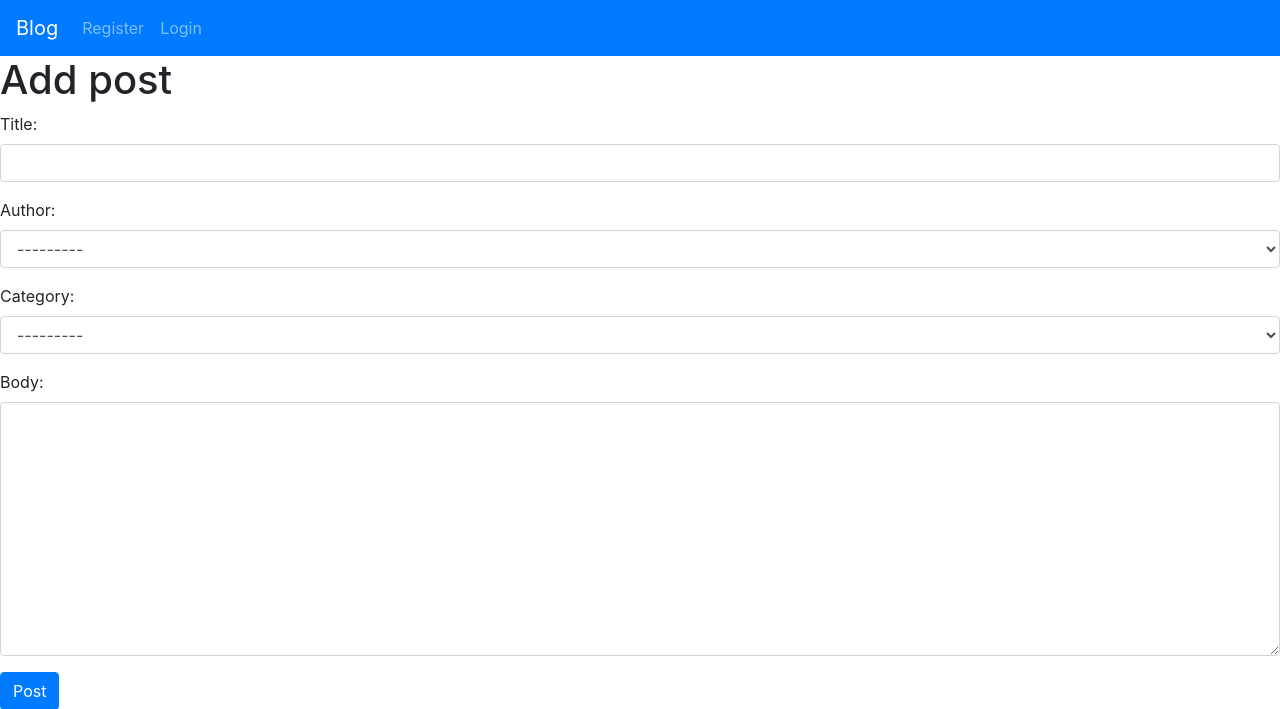
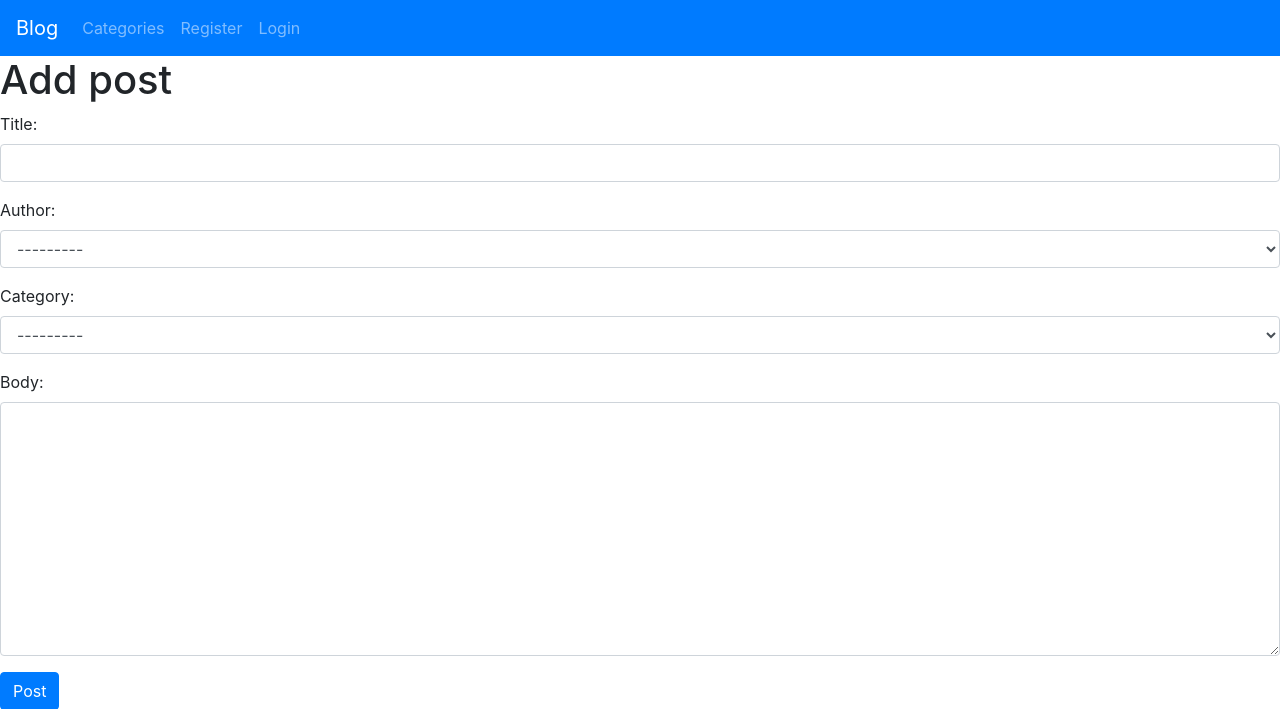
Before and after one commit to ahmed-gaber-elgamal/django-simple-blog, a Django app: page /add_post/ in a window 1280 px wide. Shown: the top 709 px of the page. Run offline with Django 3.2, Linux system fonts and the light colour scheme; data that the repository does not hold is empty.

Commit message:
add post categories

```diff
--- a/simple_blog/models.py
+++ b/simple_blog/models.py
@@ -9,6 +9,7 @@ class Category(models.Model):
 
     class Meta:
         verbose_name = 'Category'
+        verbose_name_plural = 'Categories'
 
     def __str__(self):
         return self.name
--- a/simple_blog/templates/base.html
+++ b/simple_blog/templates/base.html
@@ -23,6 +23,22 @@
 
       <div class="collapse navbar-collapse" id="navbarSupportedContent">
         <ul class="navbar-nav mr-auto">
+          {% if categories %}
+            <li class="nav-item dropdown">
+              <a class="nav-link dropdown-toggle" href="#" id="navbarDropdown" role="button" data-toggle="dropdown" aria-haspopup="true" aria-expanded="false">
+                Categories
+              </a>
+              <div class="dropdown-menu" aria-labelledby="navbarDropdown">
+                {% for cat in categories %}
+                  <a class="dropdown-item" href="{% url 'category' cat.id %}">{{ cat.name }}</a>
+                {% endfor %}
+              </div>
+            </li>
+          {% else %}
+            <li class="nav-item">
+            <a class="nav-link" href="{% url 'categories' %}">Categories</a>
+          </li>
+          {% endif %}
           {% if user.is_authenticated %}
             <li class="nav-item">
               <a class="nav-link" href="{% url 'add-post' %}">Add Post</a>
@@ -34,6 +50,7 @@
               Hi {{ user.username }}
             </span>
           {% else %}
+
             <li class="nav-item">
               <a class="nav-link" href="{% url 'register' %}">Register</a>
             </li>
--- a/simple_blog/templates/home.html
+++ b/simple_blog/templates/home.html
@@ -7,5 +7,4 @@
             <li><a href="{% url 'article-detail' post.pk %}">{{ post.title }}</a>- {{ post.author }}<br/>{{ post.body|slice:":200" }}</li>
         {% endfor %}
     </ul>
-
 {% endblock %}
--- a/simple_blog/urls.py
+++ b/simple_blog/urls.py
@@ -8,4 +8,5 @@ urlpatterns = [
     path('article/edit/<int:pk>/', views.UpdatePostView.as_view(), name='update-post'),
     path('article/delete/<int:pk>/', views.DeletePostView.as_view(), name='delete-post'),
     path('category/<int:cat>/', views.CategoryView, name='category'),
+    path('categories/', views.CategoryListView.as_view(), name='categories'),
 ]
--- a/simple_blog/views.py
+++ b/simple_blog/views.py
@@ -9,6 +9,12 @@ class HomeView(ListView):
     model = Post
     template_name = 'home.html'
     ordering = ['-created_at']
+
+    def get_context_data(self, *args, **kwargs):
+        categories = Category.objects.all()
+        context = super(HomeView, self).get_context_data(*args, **kwargs)
+        context['categories'] = categories
+        return context
 
 class ArticleDetailView(DetailView):
     model = Post
@@ -39,3 +45,8 @@ def CategoryView(request, cat):
     category_post = Post.objects.filter(category=cat)
     context = {'category_post': category_post, 'category': category}
     return render(request, 'category.html', context)
+
+
+class CategoryListView(ListView):
+    model = Category
+    template_name = 'categories.html'
```
Also changed, not shown: simple_blog/templates/categories.html (added, +10 -0 lines).
